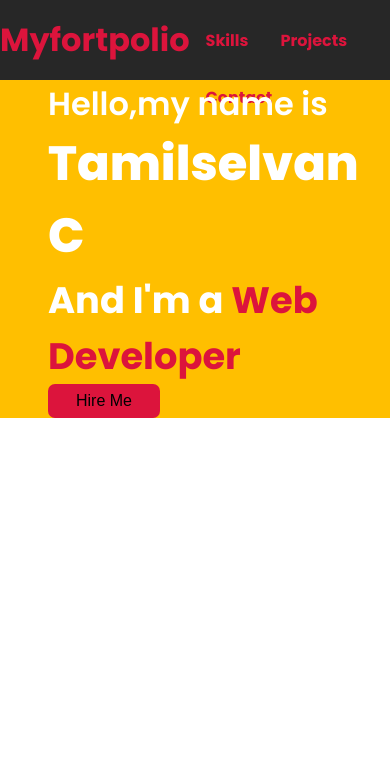
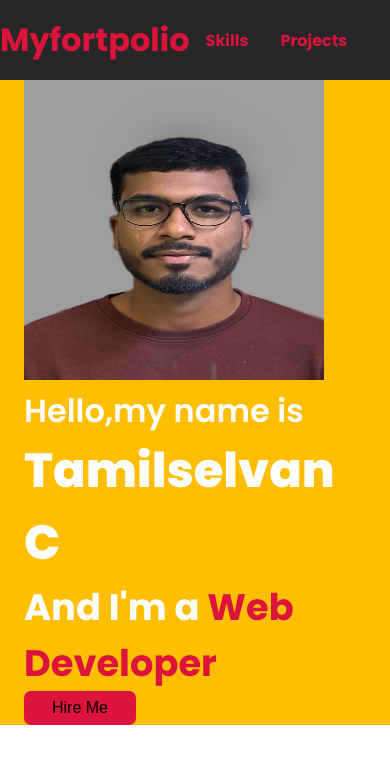
Before and after one commit to TamilselvanChandrakumar/my-portfolio, a React (Vite) app in the folder portfolio-app/: page / in a window 390 px wide. Shown: the top 764 px of the page. Built offline with nearby package versions, Linux system fonts and the light colour scheme.

Commit message:
first commit

```diff
--- a/portfolio-app/src/App.css
+++ b/portfolio-app/src/App.css
@@ -20,10 +20,24 @@ html {
 .btn-wrapper {
   padding: 0.5rem;
   width: 7rem;
-  color: var(--font-dark-color);
   font-size: 1rem;
   font-weight: 500;
   border-radius: 7px;
   background-color: var(--background-seconday-color);
   border: none;
+  cursor: pointer;
 }
+.btn-wrapper a {
+  color: var(--font-dark-color);
+}
+.btn-wrapper a:hover {
+  color: crimson;
+}
+.btn-wrapper:hover {
+  border: 1px solid crimson;
+  color: var(--font-primary-color);
+  background: transparent;
+}
+a {
+  text-decoration: none;
+}
--- a/portfolio-app/src/component/home/Home.css
+++ b/portfolio-app/src/component/home/Home.css
@@ -5,6 +5,12 @@
 
 .home-container {
   padding: 0 3rem 0;
+  display: flex;
+  align-items: center;
+  justify-content: space-between;
+}
+.home-col {
+  width: calc(100% / 2 - 1rem);
 }
 .home-col h3 {
   font-size: 2rem;
@@ -26,3 +32,17 @@
   color: var(--font-primary-color);
   font-weight: 700;
 }
+.home-image img {
+  width: 300px;
+  height: 300px;
+}
+
+@media (max-width: 700px) {
+  .home-container {
+    padding: 0 1.5rem 0;
+    flex-direction: column-reverse;
+  }
+  .home-col {
+    width: 100%;
+  }
+}
--- a/portfolio-app/src/component/home/Home.jsx
+++ b/portfolio-app/src/component/home/Home.jsx
@@ -1,5 +1,6 @@
 import React from "react";
 import "../home/Home.css";
+import homeimg from "../../assets/home/homeimg.jpeg";
 export const Home = () => {
   return (
     <>
@@ -11,7 +12,15 @@ export const Home = () => {
             <h2>
               And I'm a <span> Web Developer</span>
             </h2>
-            <button className="btn-wrapper">Hire Me</button>
+            <button className="btn-wrapper">
+              {" "}
+              <a href="">Hire Me</a>
+            </button>
+          </div>
+          <div className="home-col">
+            <div className="home-image">
+              <img src={homeimg} alt=""></img>
+            </div>
           </div>
         </div>
       </section>
```
Also changed, not shown: portfolio-app/src/assets/home/homeimg.jpeg (added).
